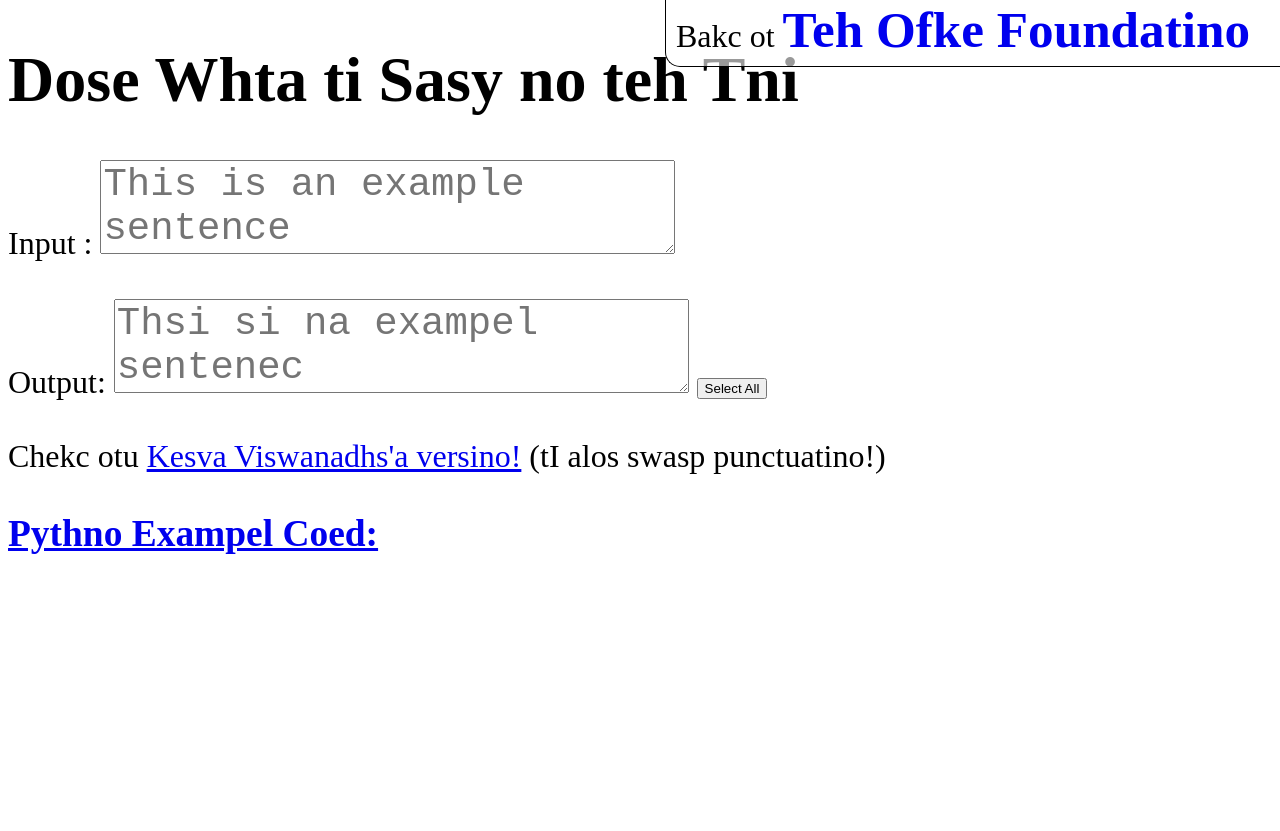
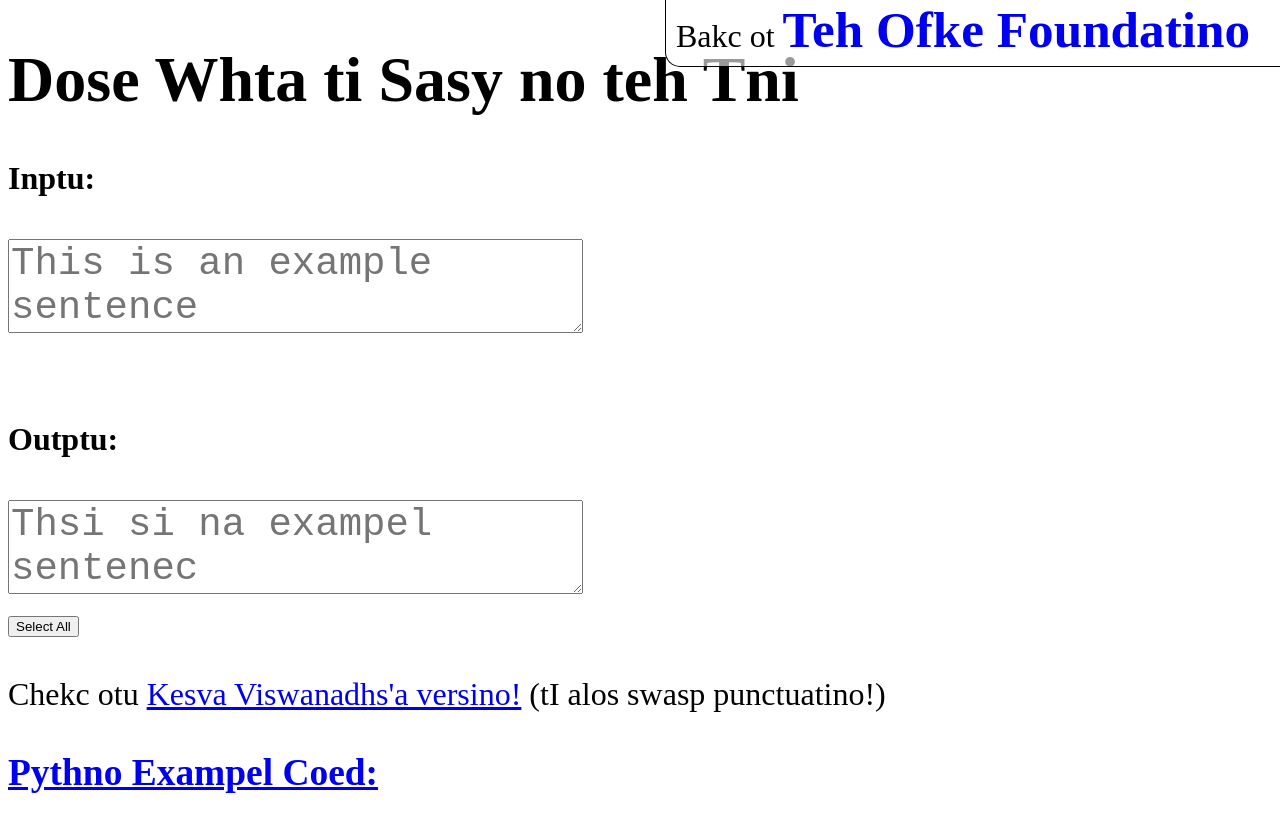
Before and after one commit to The-Ofek-Foundation/ReveresLatsLettesr, a plain HTML site: page index.html in a window 1280 px wide. Before the commit the page ends 800 px from the top, so only its background shows below. Drawn offline with Linux system fonts and the light colour scheme; a script that the page names is missing.

Commit message:
sprucing up

```diff
--- a/index.html
+++ b/index.html
@@ -14,9 +14,13 @@
     Bakc ot <a href="/">Teh Ofke Foundatino</a>
   </div>
   <h1>Dose Whta ti Sasy no teh Tni</h1>
-  Input : <textarea id="input" placeholder="This is an example sentence"></textarea>
+  <h4>Inptu:</h4>
+  <textarea id="input" placeholder="This is an example sentence"></textarea>
   <br /><br />
-  Output: <textarea id="output" placeholder="Thsi si na exampel sentenec" readonly></textarea> <button id="select-all">Select All</button>
+  <h4>Outptu:</h4>
+  <textarea id="output" placeholder="Thsi si na exampel sentenec" readonly></textarea>
+  <br />
+  <button id="select-all">Select All</button>
   <br /><br />
   Chekc otu <a href="http://chess123.github.io/flipper">Kesva Viswanadhs'a versino!</a> (tI alos swasp punctuatino!)
   <h3><a href="https://repl.it/Blmm/3"> Pythno Exampel Coed: </a></h3>
```
